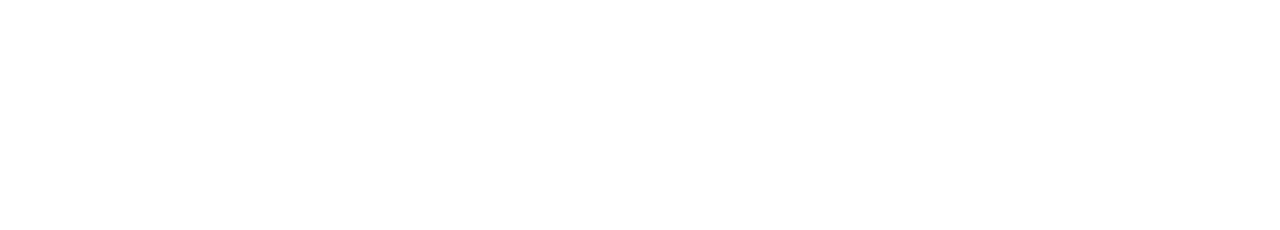
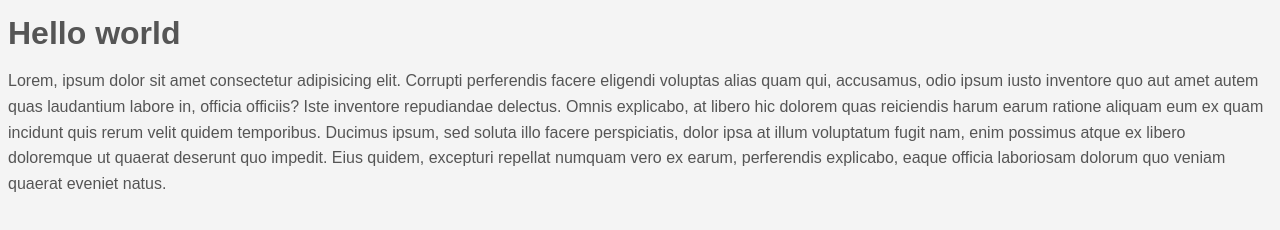
Before and after one commit to bjorneboman/ws-basic-css, a plain HTML site: page csscheatsheet/index.html in a window 1280 px wide. Drawn offline with Linux system fonts and the light colour scheme.

Commit message:
adds to the cheatsheet

```diff
--- /dev/null
+++ b/csscheatsheet/css/style.css
@@ -0,0 +1,10 @@
+body {
+    background-color: #f4f4f4;
+    color: #555;
+
+    font-family: Arial, sans-serif;
+    font-size: 16px;
+    font-weight: normal;
+
+    line-height: 1.6em;
+}
--- a/csscheatsheet/index.html
+++ b/csscheatsheet/index.html
@@ -4,6 +4,10 @@
     <meta charset="UTF-8" />
     <meta name="viewport" content="width=device-width, initial-scale=1.0" />
     <title>CSS Cheatsheet</title>
+    <link rel="stylesheet" href="css/style.css" />
   </head>
-  <body></body>
+  <body>
+    <h1>Hello world</h1>
+    <p>Lorem, ipsum dolor sit amet consectetur adipisicing elit. Corrupti perferendis facere eligendi voluptas alias quam qui, accusamus, odio ipsum iusto inventore quo aut amet autem quas laudantium labore in, officia officiis? Iste inventore repudiandae delectus. Omnis explicabo, at libero hic dolorem quas reiciendis harum earum ratione aliquam eum ex quam incidunt quis rerum velit quidem temporibus. Ducimus ipsum, sed soluta illo facere perspiciatis, dolor ipsa at illum voluptatum fugit nam, enim possimus atque ex libero doloremque ut quaerat deserunt quo impedit. Eius quidem, excepturi repellat numquam vero ex earum, perferendis explicabo, eaque officia laboriosam dolorum quo veniam quaerat eveniet natus.</p>
+  </body>
 </html>
```
